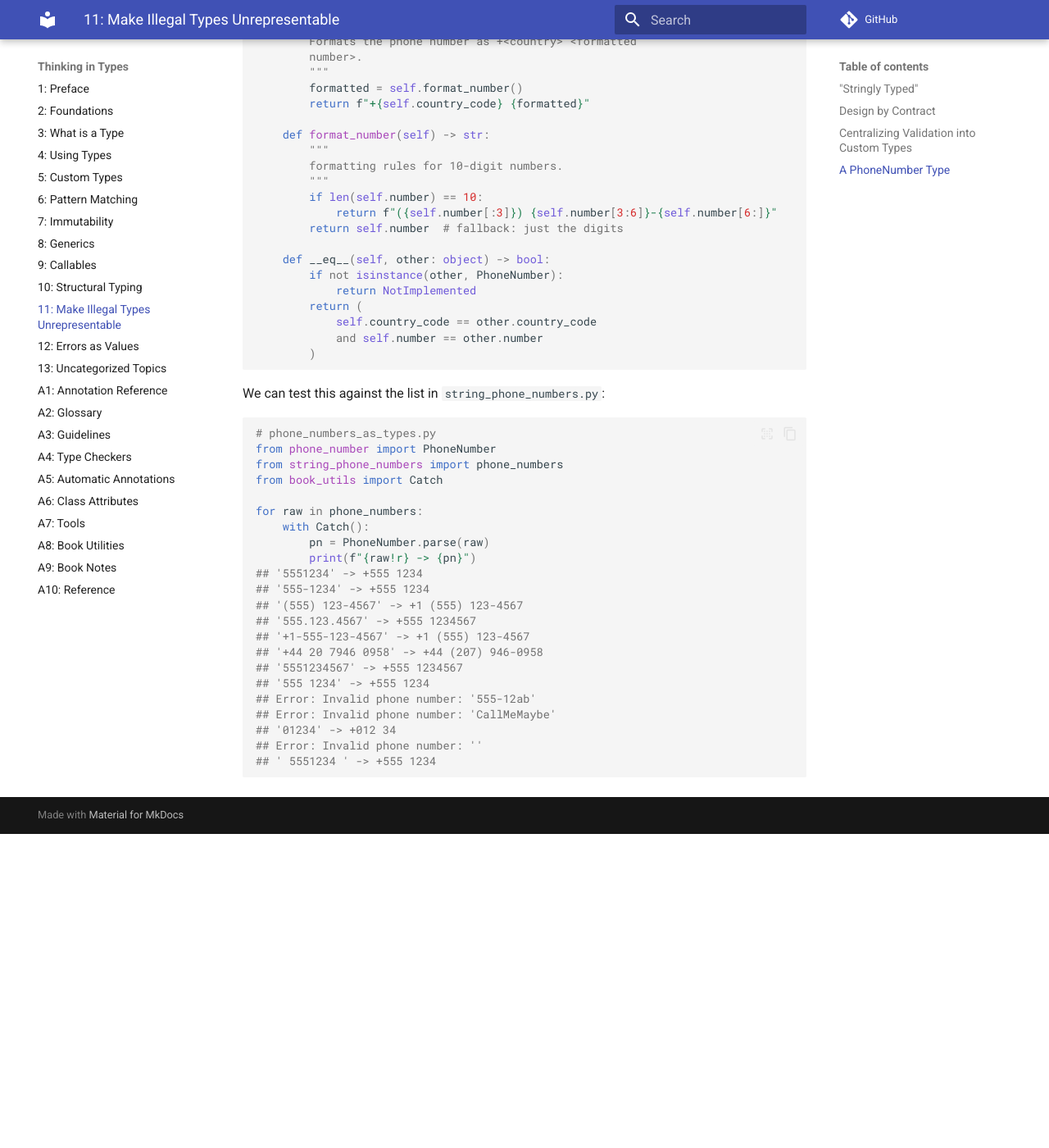
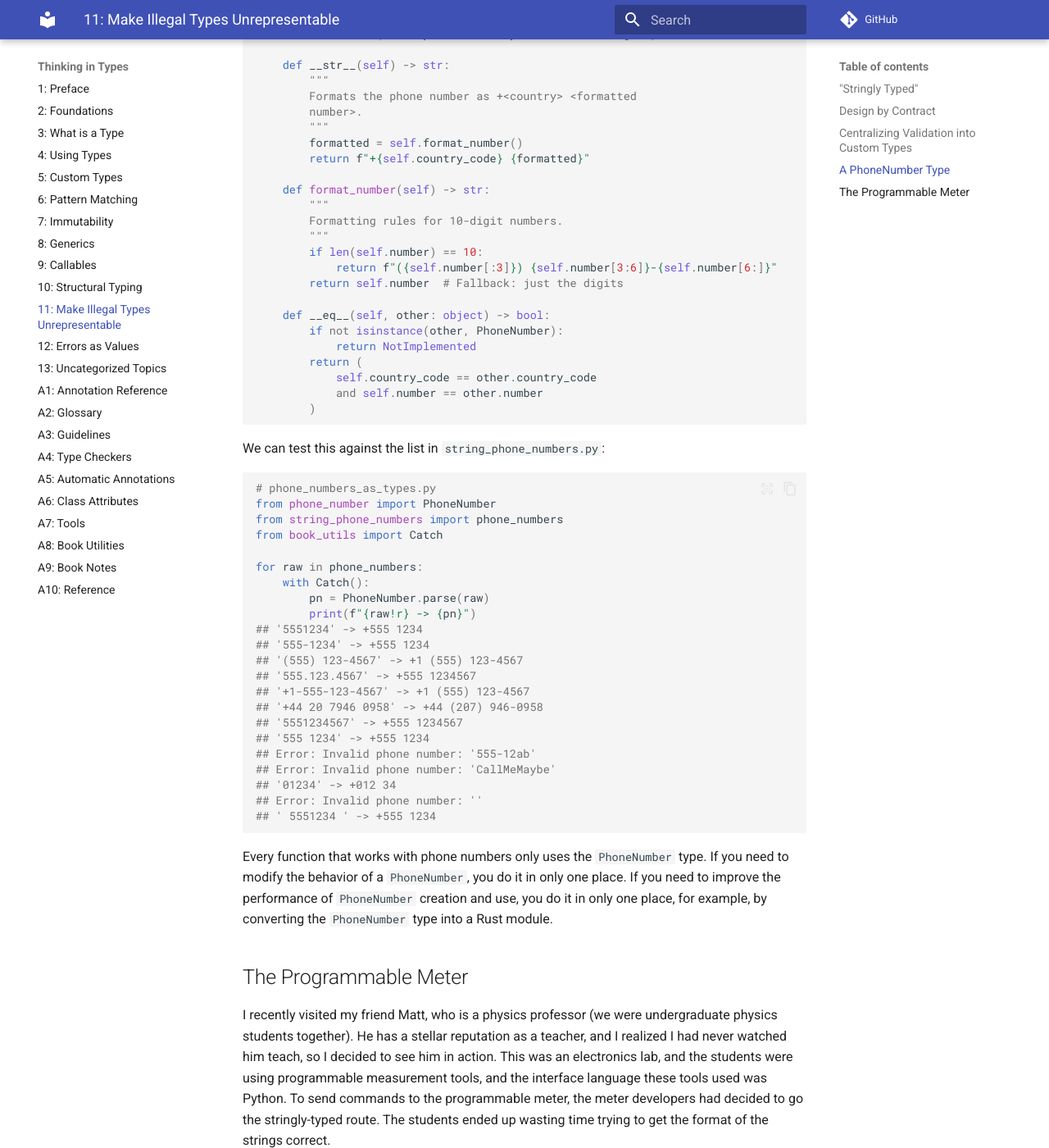
Before and after one commit to ThinkingInTypes/ThinkingInTypes.github.io, an MkDocs documentation site: the page built from Chapters/11_Make_Illegal_Types_Unrepresentable.md, in a window 1280 px wide and 1400 px high, scrolled down 9166 px. Shown: the whole window at 82% size. Built offline with MkDocs 1.6.1 and Material for MkDocs 9.7.7, drawn with Linux system fonts in a browser that asks for light colours; comment, search, counter and statistics services are not loaded; before the commit the page ends 10183 px from its top, so only the background shows below that; some of the changed text lies outside the part shown.

Commit message:
Started "The Programmable Meter" section

````diff
--- a/Chapters/11_Make_Illegal_Types_Unrepresentable.md
+++ b/Chapters/11_Make_Illegal_Types_Unrepresentable.md
@@ -230,8 +230,10 @@ with Catch():
 In this case the `Condition`s are being applied to methods, so their `lambda`s both include `self`.
 In `withdraw` you see multiple `Condition`s applied within one `requires` decorator.
 
-This is an improvement over placing the validation code at the beginning of each function body, as Eiffel does and as traditional Python functions do--assuming they check their arguments.
-The `@requires` clearly shows that constraints have been placed on the arguments, while `Condition` reduces duplicated code.
+The Eiffel approach is an improvement over placing the validation code at the beginning of each function body.
+It's an improvement over what traditional Python functions do (assuming they check their arguments).
+The `@requires` clearly shows that the arguments are constrained.
+`Condition`s reduce duplicated code.
 
 DbC definitely helps, but it has limitations:
 
@@ -276,14 +278,18 @@ class Amount:
 ```
 
 Although `Amount` is a frozen `dataclass`, it is still possible to write an `__init__` method.
-Here, `__init__` allows `Amount` to convert multiple forms of input into a `Decimal`, then check that it is non-negative.
-It then modifies itself using `object.__setattr__`, but other than that we want it safely immutable.
+Doing so replaces the constructor generated by `dataclass`.
+Here, the `__init__` allows `Amount` to accept multiple types of input.
+It turns `value` by converting it to a `str`.
+This is passed to `Decimal` and the result is checked to ensure it is non-negative.
+
+`__init__` modifies itself using `object.__setattr__`, but other than that we want it safely immutable.
 Modifying a frozen `dataclass` using `object.__setattr__` is best only done during construction.
-You can also call `object.__setattr__` in `__post_init__`, but if you find yourself doing it in other methods, reconsider whether your type is really frozen.
+You'll more commonly call `object.__setattr__` in `__post_init__`, but if you find yourself using it in other methods, reconsider whether your type is really frozen.
 Requiring `object.__setattr__` to modify a frozen `dataclass` means you have a way to search for modifications.
 
-Note that `__add__` and `__sub__` return new `Amount` objects
-without checking whether they are non-negative--the constructor takes care of that.
+Note that `__add__` and `__sub__` return new `Amount` objects without checking whether they are non-negative
+The `Amount` initialization takes care of that.
 
 If you provide an incorrect `value` to `Amount`, the `Decimal` constructor throws an exception:
 
@@ -426,11 +432,11 @@ class PhoneNumber:
 
     def format_number(self) -> str:
         """
-        formatting rules for 10-digit numbers.
+        Formatting rules for 10-digit numbers.
         """
         if len(self.number) == 10:
             return f"({self.number[:3]}) {self.number[3:6]}-{self.number[6:]}"
-        return self.number  # fallback: just the digits
+        return self.number  # Fallback: just the digits
 
     def __eq__(self, other: object) -> bool:
         if not isinstance(other, PhoneNumber):
@@ -467,3 +473,16 @@ for raw in phone_numbers:
 ## Error: Invalid phone number: ''
 ## ' 5551234 ' -> +555 1234
 ```
+
+Every function that works with phone numbers only uses the `PhoneNumber` type.
+If you need to modify the behavior of a `PhoneNumber`, you do it in only one place.
+If you need to improve the performance of `PhoneNumber` creation and use, you do it in only one place,
+for example, by converting the `PhoneNumber` type into a Rust module.
+
+## The Programmable Meter
+
+I recently visited my friend Matt, who is a physics professor (we were undergraduate physics students together).
+He has a stellar reputation as a teacher, and I realized I had never watched him teach, so I decided to see him in action.
+This was an electronics lab, and the students were using programmable measurement tools, and the interface language these tools used was Python.
+To send commands to the programmable meter, the meter developers had decided to go the stringly-typed route.
+The students ended up wasting time trying to get the format of the strings correct.
````
Also changed, not shown: other parts of Chapters/11_Make_Illegal_Types_Unrepresentable.md (+2 -2 lines), Chapters/02_Foundations.md (+2 -1 lines).
